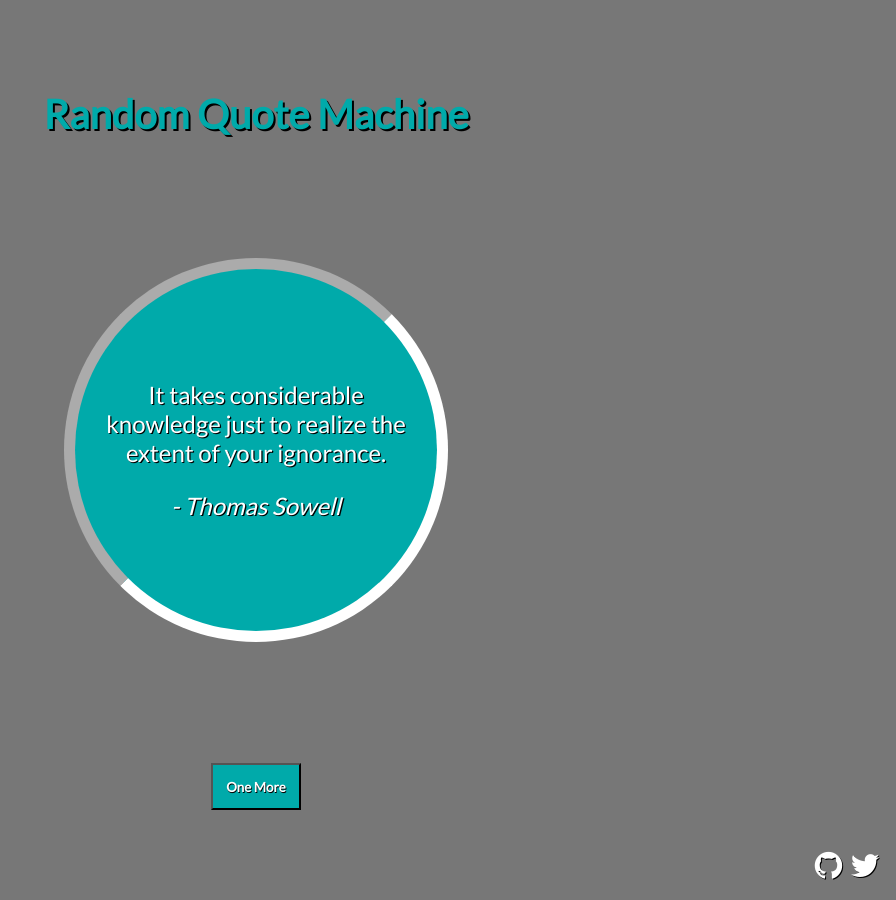
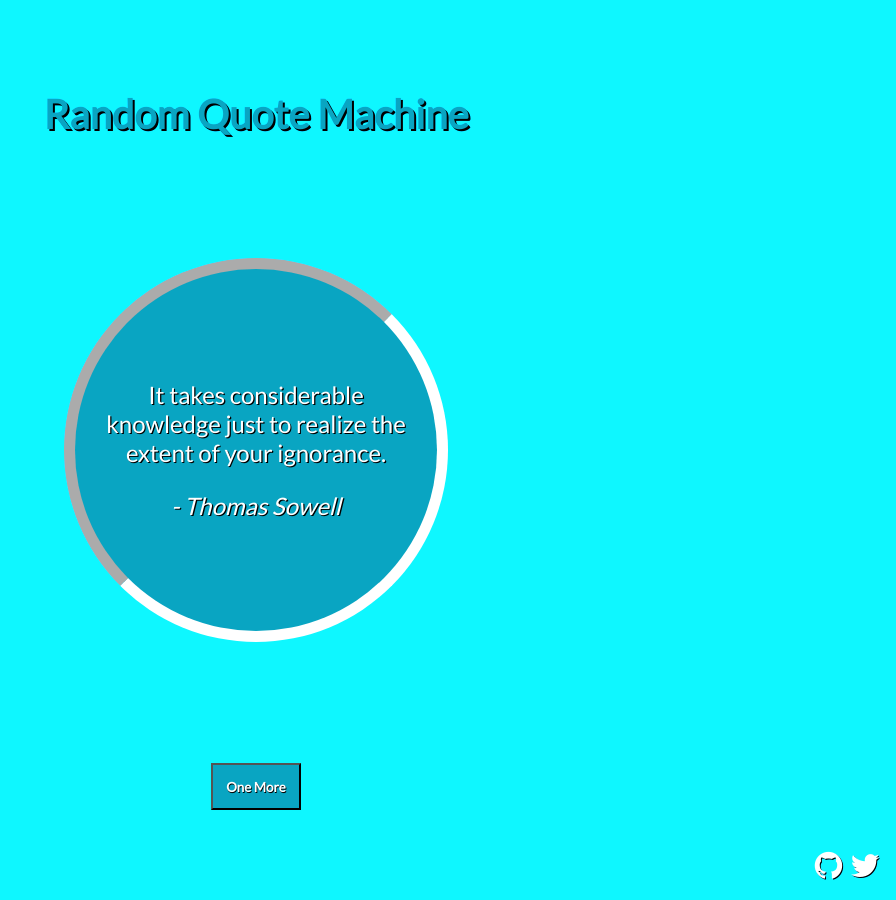
Before and after one commit to yu2/yu2.github.io, a Jekyll site: the page prj/quote/quote2.html, which Jekyll copies as it is, in a window 1280 px wide. Shown: the whole page, without its empty margins (384-1280 px from the left). Built offline with Jekyll 4.4.1, drawn with Linux system fonts in a browser that asks for light colours; nearby versions of some CDN libraries.

Commit message:
Add files via upload

```diff
--- a/prj/quote/quote2.css
+++ b/prj/quote/quote2.css
@@ -9,13 +9,19 @@
 body {
   height: 100vh;
   width: 100vw;
-  background-color: #777;
+  overflow: hidden;
+}
+
+.wrapper {
+  height: 100%;
+  width: 100%;
+  background: #0ff;
   display: flex;
   flex-direction: column;
   justify-content: center;
   align-items: center;
   overflow: hidden;
-
+  transition: filter 1.5s;
 }
 
 .title {
@@ -24,7 +30,7 @@ body {
   top: 10vh;
   font-size: 2.5em;
   text-shadow: 0.05em 0.05em black;
-  transition: color 1s;
+  transition: filter 1.5s;
 }
 
 .outside-container {
@@ -37,6 +43,7 @@ body {
   align-items: center;
   transition: transform 1s;
   position: absolute;
+  background: #0aa;
 }
 
 .container {
@@ -75,7 +82,7 @@ body {
   color: white;
   text-shadow: 0.05em 0.05em 0.02em black;
   font-weight: bold;
-  transition: background 1s;
+  transition: filter 1.5s;
 }
 
 #one-more:focus {
@@ -106,14 +113,6 @@ body {
   color: white;
 }
 
-.bg-blue {
-  background-color: #0aa;
-}
-
-.bg-yellow {
-  background-color: #aa0;
-}
-
 .right {
   right: -30vw;
 }
--- a/prj/quote/quote2.html
+++ b/prj/quote/quote2.html
@@ -9,9 +9,10 @@
 </head>
 
 <body>
+  <div class="wrapper">
     <h1 class="title">Random Quote Machine</h1>
 
-  <div class="outside-container bg-blue" id="out-cont1" >
+    <div class="outside-container" id="out-cont1" >
       <div class="container" id="cont1">
         <div class="textbox">
           <p class="quote" id="quote1">
@@ -22,7 +23,7 @@
       </div>
     </div>
 
-  <div class="outside-container bg-yellow right" id="out-cont2" >
+    <div class="outside-container right" id="out-cont2" >
       <div class="container" id="cont2">
         <div class="textbox">
           <p class="quote" id="quote2">
@@ -40,7 +41,7 @@
       <p><a href="https://github.com/yu2" target="_blank"><i class="fa fa-github"></i></a></p>
       <p><a href="https://twitter.com/TwoYu" target="_blank"><i class="fa fa-twitter"></i></a></p>
     </div>
-
+  </div>
 <script src="http://ajax.googleapis.com/ajax/libs/jquery/1.11.2/jquery.min.js"></script>
 <script src="quote2.js"></script>
 </body>
--- a/prj/quote/quote2.js
+++ b/prj/quote/quote2.js
@@ -13,16 +13,21 @@ $(document).ready(function() {
   var disk2 = "right";
   var clickDisabled = false;
 
+  var hue = Math.floor(Math.random() * 60 + 1);
+  function bodyHue(color) {
+    return color/3;
+  }
+  $(".wrapper").css("filter", "hue-rotate("+bodyHue(hue)+"deg)");
 
   function onClick() {
     if(clickDisabled)
       return;
-    var hue = Math.floor(Math.random() * 360 + 1);
+    //hue = Math.floor(Math.random() * 60 + 1);
+    hue = hue + 60;
+    $(".wrapper").css("filter", "hue-rotate("+bodyHue(hue)+"deg)");
     if ((disk1 === "mid")&&(disk2 === "right")) {
       $("#out-cont2").css("filter", "hue-rotate("+hue+"deg)");
-      $(".title").css("color", "#aa0");
       $(".title").css("filter", "hue-rotate("+hue+"deg)");
-      $("#one-more").css("background", "#aa0");
       $("#one-more").css("filter", "hue-rotate("+hue+"deg)");
       out_cont1.style.transform += "translateX(-65vw)";
       cont1.style.transform = "rotate(-360deg)";
@@ -35,9 +40,7 @@ $(document).ready(function() {
 
     } else if ((disk1 === "right")&&(disk2 === "mid")) {
       $("#out-cont1").css("filter", "hue-rotate("+hue+"deg)");
-      $(".title").css("color", "#0aa");
       $(".title").css("filter", "hue-rotate("+hue+"deg)");
-      $("#one-more").css("background", "#0aa");
       $("#one-more").css("filter", "hue-rotate("+hue+"deg)");
       out_cont1.style.transform += "translateX(-65vw)";
       cont1.style.transform = "rotate(0deg)";
```
Lines whose indentation alone changed are shown as unchanged.
